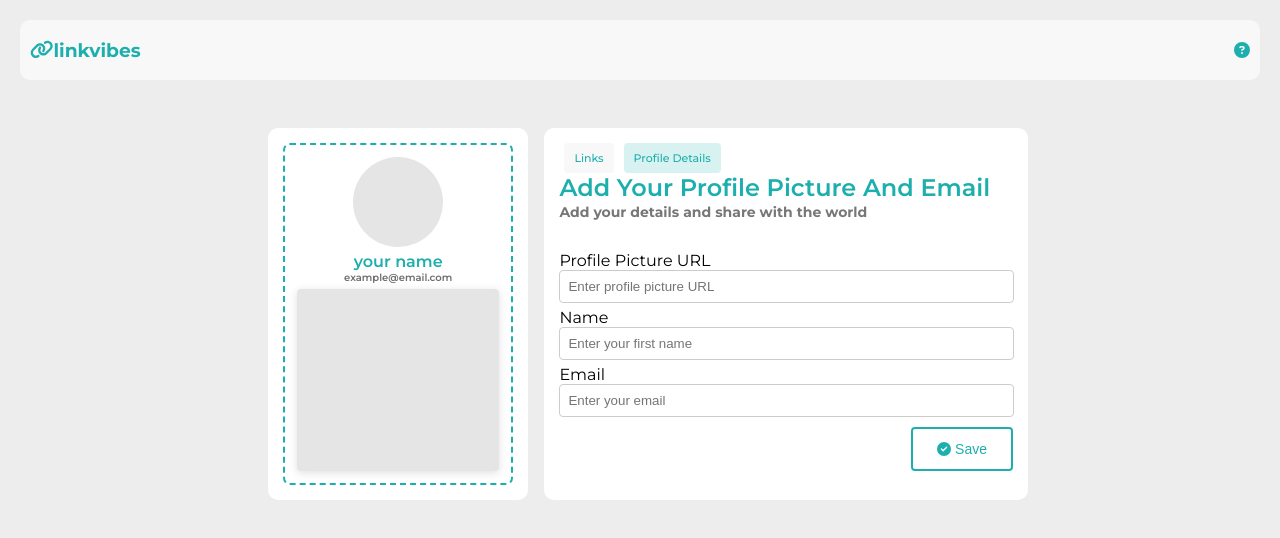
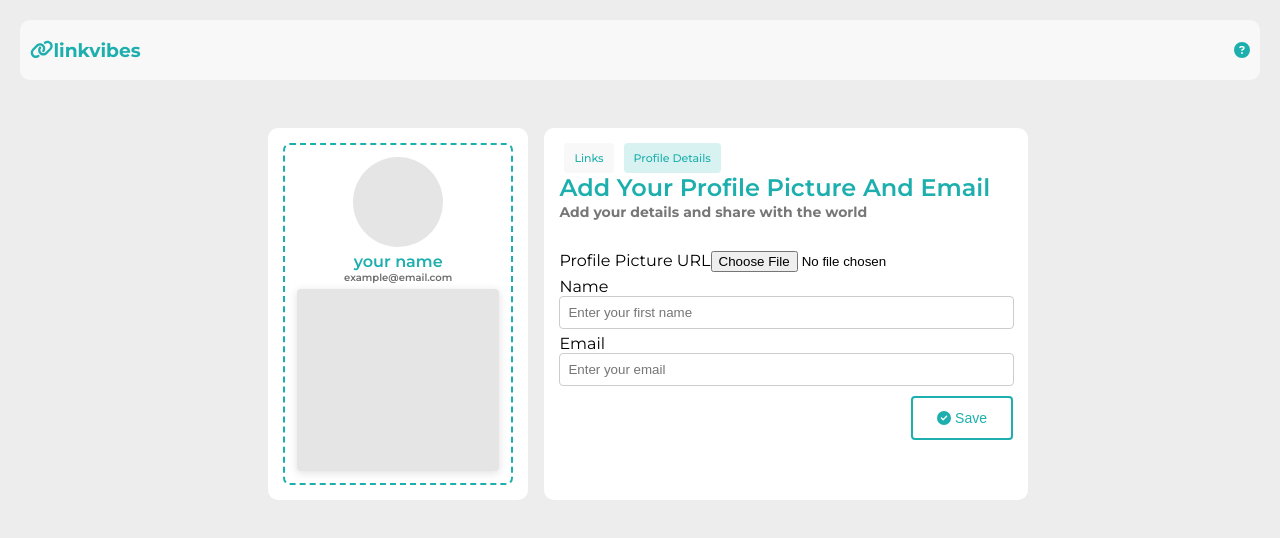
Before and after one commit to danishofcodes/linkvibes, a React (Vite) app: page / in a window 1280 px wide. Both pictures are taken after a click on the button "Profile Details". Shown: the top 538 px of the page. Built offline with nearby package versions, Linux system fonts and the light colour scheme.

Commit message:
Image rendered through file choosen from local folder

```diff
--- a/src/components/ProfileDetails.jsx
+++ b/src/components/ProfileDetails.jsx
@@ -36,6 +36,8 @@ const handleEmailFieldInput = (e) => {
   formik.handleChange(e);
   handleEmailChange(e); // Call the prop function
 };
+
+
   return (
     <form onSubmit={formik.handleSubmit}>
     <div>
@@ -45,12 +47,30 @@ const handleEmailFieldInput = (e) => {
         <label>
           Profile Picture URL
         </label>
-        <input
+        {/* <input
           type="text"
           value={profilePic}
           onChange={handleProfilePicChange}
           placeholder="Enter profile picture URL"
+        /> */}
+        {/* {profilePic && (
+        <div>
+          <img
+            src={profilePic}
+            alt="Profile Preview"
+            style={{ width: '100px', height: '100px', objectFit: 'cover' }} // Adjust size and style as needed
+          />
+        </div>
+      )} */}
+          <input
+          type="file"
+          accept="image/*"
+          // value={profilePic}
+          onChange={handleProfilePicChange}
+          placeholder="Enter profile picture URL"
         />
+
+
       </div>
 
       <div className='inpField'>
```
